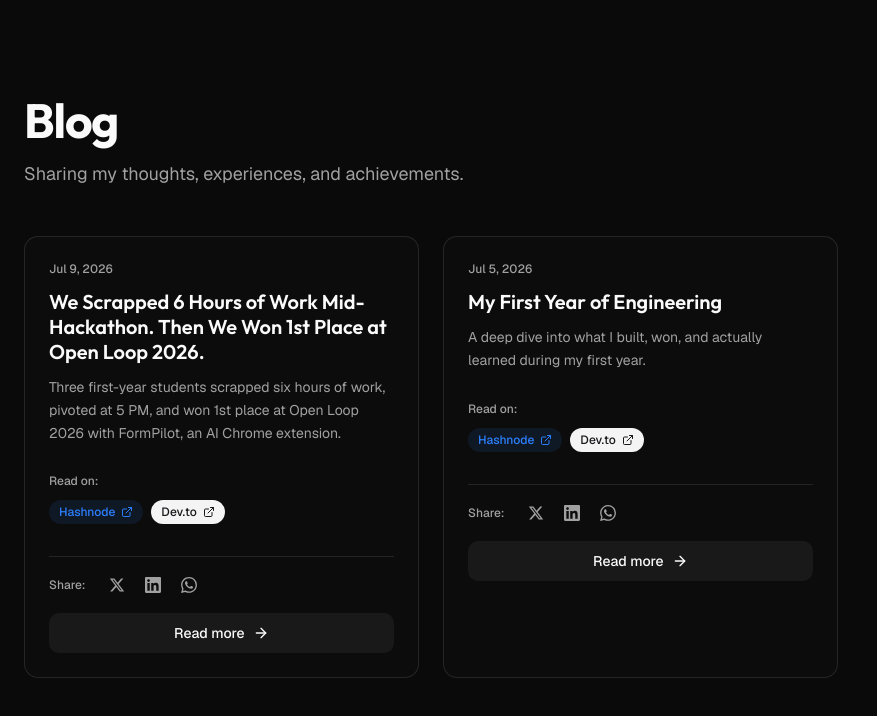
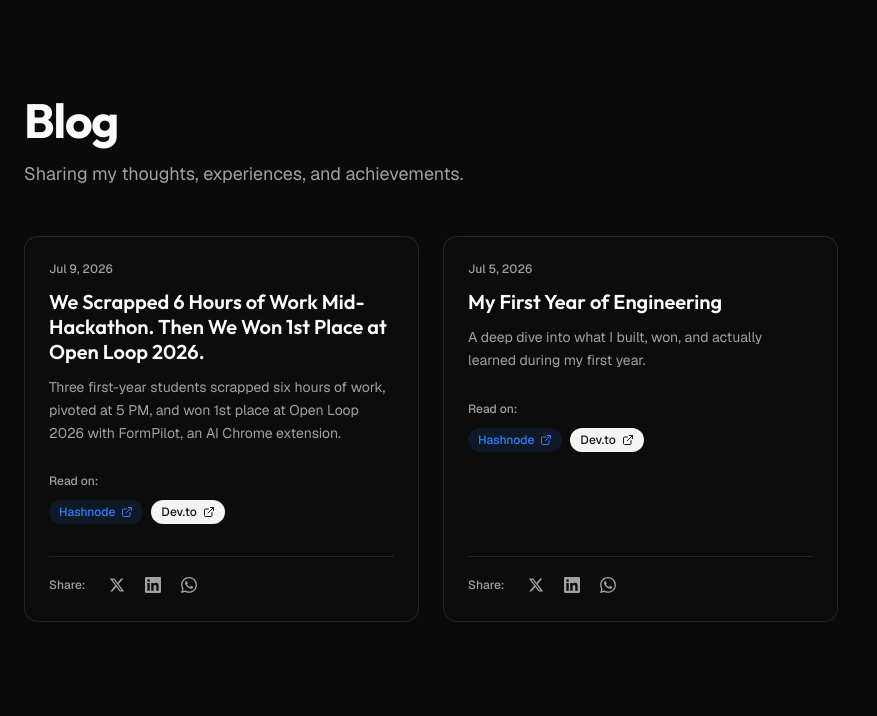
Before and after one commit to Karan-Raj-KR/portfolio, a Next.js app: page /blog in a window 1280 px wide. Shown: the top 716 px of the page, without its empty margins (0-877 px from the left). Built offline with nearby package versions, Linux system fonts and the light colour scheme.

Commit message:
feat: add Read more button and adjust blog card layout

```diff
--- a/src/app/blog/page.tsx
+++ b/src/app/blog/page.tsx
@@ -3,7 +3,7 @@ import { BreadcrumbJsonLd } from "@/components/seo/json-ld";
 import { publications } from "@/data/publications";
 import { Tilt } from "@/components/ui/tilt";
 import { ShareButtons } from "@/components/blog/share-buttons";
-import { ExternalLink, ArrowRight } from "lucide-react";
+import { ExternalLink } from "lucide-react";
 
 export const metadata = {
   title: "Blog | Karan Raj KR",
@@ -78,7 +78,7 @@ export default function BlogList() {
           No articles yet. Check back soon!
         </div>
       ) : (
-        <div className="grid gap-6 grid-cols-1 md:grid-cols-2 lg:grid-cols-3">
+        <div className="grid gap-6 grid-cols-1 md:grid-cols-2 lg:grid-cols-3 items-stretch">
           {sortedArticles.map((article, index) => {
             const primaryUrl = article.canonicalUrl || article.platforms[0]?.url || "#";
             return (
@@ -95,7 +95,8 @@ export default function BlogList() {
                       />
                     </Link>
                   )}
-                  <div className="flex flex-col flex-grow p-5 sm:p-6">
+                  <div className="flex flex-col flex-grow h-full p-5 sm:p-6">
+                    <div>
                       <div className="mb-3 flex items-center justify-between">
                         <time dateTime={article.publishedDate} className="text-xs text-muted-foreground font-medium">
                           {new Date(article.publishedDate).toLocaleDateString('en-US', {
@@ -110,7 +111,7 @@ export default function BlogList() {
                           {article.title}
                         </h2>
                       </Link>
-                    <p className="mb-6 text-sm leading-relaxed text-muted-foreground line-clamp-3 flex-grow">
+                      <p className="mb-6 text-sm leading-relaxed text-muted-foreground line-clamp-3">
                         {article.excerpt}
                       </p>
 
@@ -131,17 +132,10 @@ export default function BlogList() {
                           ))}
                         </div>
                       </div>
+                    </div>
 
-                    <div className="mt-auto flex flex-col">
+                    <div className="mt-auto">
                       <ShareButtons article={article} />
-                      <Link
-                        href={primaryUrl}
-                        target="_blank"
-                        rel="noopener noreferrer"
-                        className="mt-4 inline-flex w-full items-center justify-center gap-2 rounded-lg bg-muted/50 px-4 py-2.5 text-sm font-medium text-foreground transition-colors hover:bg-muted"
-                      >
-                        Read more <ArrowRight className="h-4 w-4" />
-                      </Link>
                     </div>
                   </div>
                 </Tilt>
```
Lines whose indentation alone changed are shown as unchanged.
